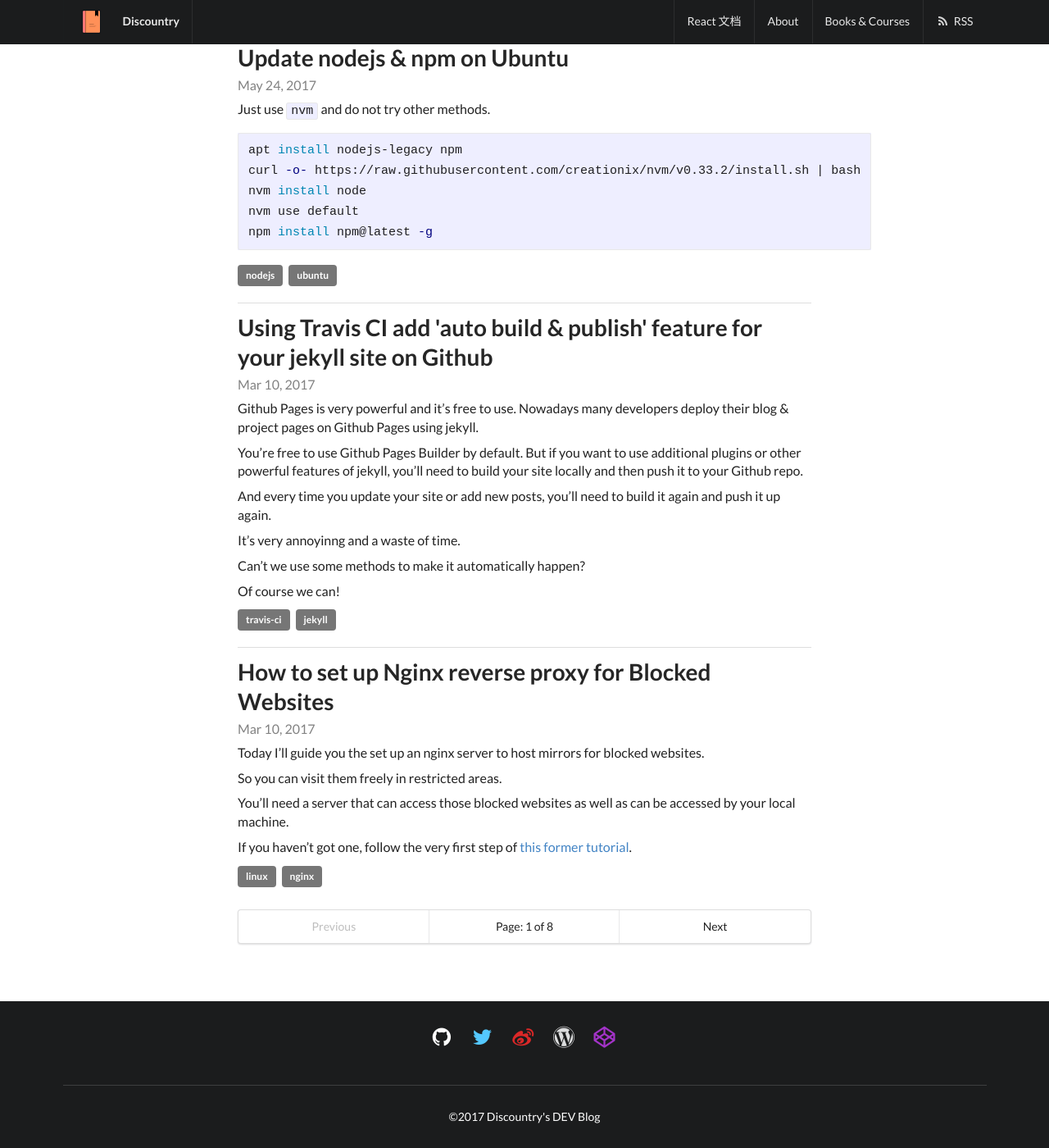
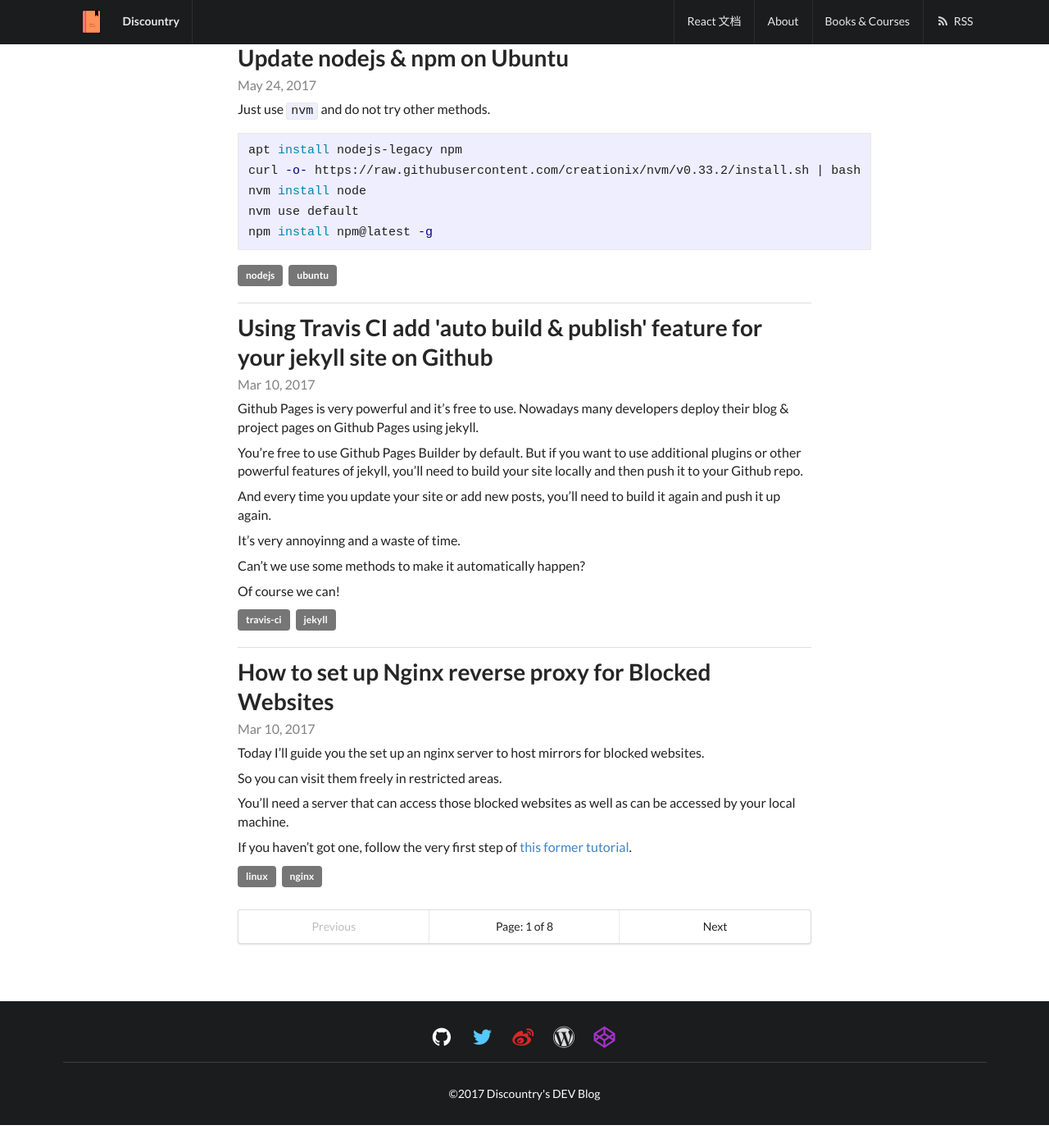
Before and after one commit to discountry/discountry.github.io, a Jekyll site: the page built from index.html, in a window 1280 px wide and 1400 px high, scrolled down 775 px. Shown: the whole window at 82% size. Built offline with Jekyll 4.4.1, drawn with Linux system fonts in a browser that asks for light colours; the list of posts is cut into pages by our own code; after the commit the page ends 2147 px from its top, so only the background shows below that.

Commit message:
footer css

```diff
--- a/css/main.scss
+++ b/css/main.scss
@@ -45,7 +45,7 @@
     margin-left: 1em;
 }
 
-.footer > .ui.section.divider {
+.footer .ui.section.divider {
     margin-top: 0em;
 }
 
```
